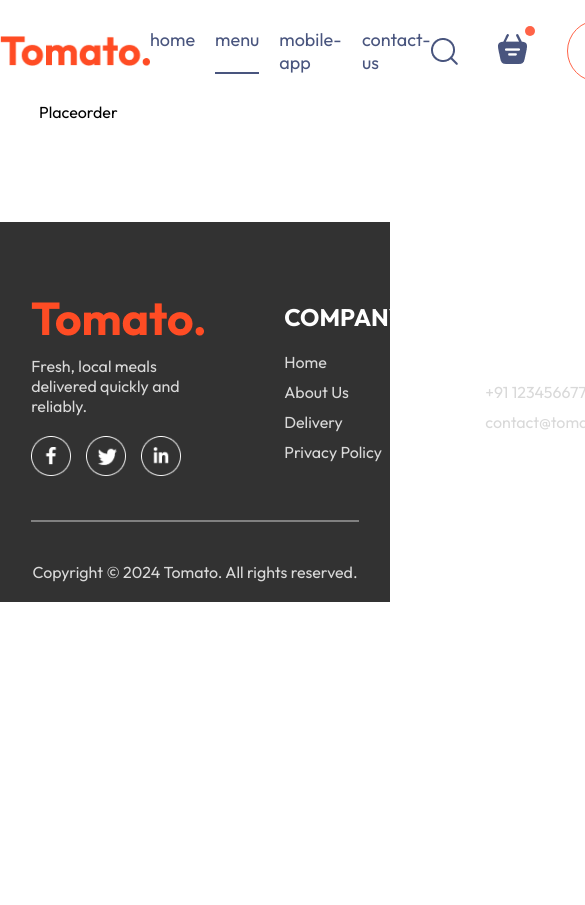
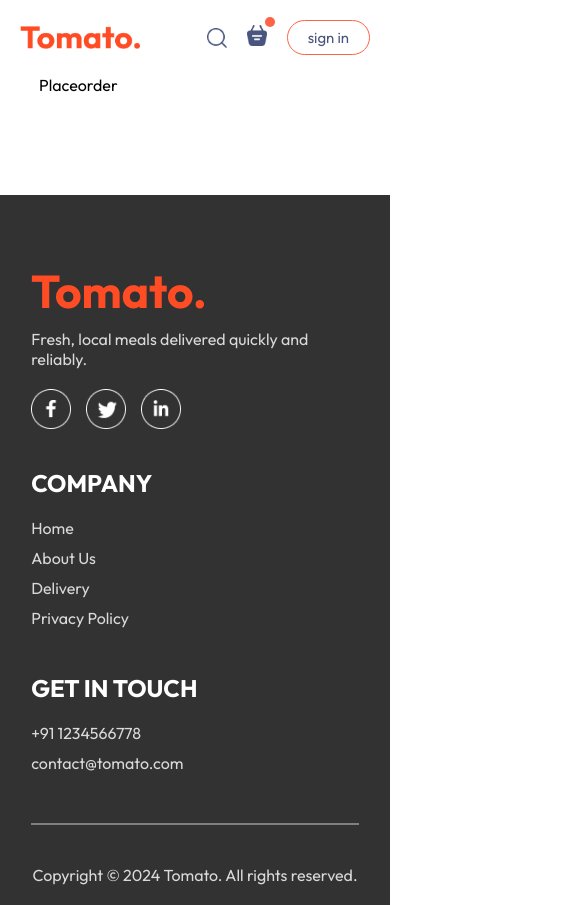
Before and after one commit to vivek55933/Foodapp, a React (Vite) app: page /placeorder in a window 390 px wide. Shown: the top 905 px of the page, 585 px wide, since content can reach past the window. Before the commit the page ends 844 px from the top, so only its background shows below. Built offline with nearby package versions, Linux system fonts and the light colour scheme.

Commit message:
Your descriptive commit message

```diff
--- /dev/null
+++ b/src/components/AppDownload/AppDownload.css
@@ -0,0 +1,24 @@
+.app-download{
+    margin: auto auto;
+    margin-top: 100px;
+    font-size: max(3vw,20px);
+    text-align: center;
+    font-weight: 500;
+}
+
+.app-download-platform{
+    display: flex;
+    justify-content: center;
+    gap: max(2vw,10px);
+    margin-top: 40px;
+}
+
+.app-download-platform img{
+    width: max(30vw, 120px);
+    max-width: 180px;
+    transition: 0.5s;
+    cursor: pointer;
+}
+.app-download-platform img:hover{
+    transform: scale(1.1);
+}
--- /dev/null
+++ b/src/components/AppDownload/AppDownload.jsx
@@ -0,0 +1,17 @@
+import React from 'react'
+import './AppDownload.css'
+import { assets } from '../../assets/assets'
+
+const AppDownload = () => {
+  return (
+    <div className='app-download' id='app-download'>
+        <p>For Better Experience Download Our App <br/> Tomato App</p>
+        <div className='app-download-platform'>
+            <img src={assets.play_store} alt="" />
+            <img src={assets.app_store} alt="" />
+        </div>
+    </div>
+  )
+}
+
+export default AppDownload
--- a/src/components/ExploreMenu/ExploreMenu.css
+++ b/src/components/ExploreMenu/ExploreMenu.css
@@ -51,3 +51,10 @@
     border: 4px solid tomato;
     padding: 2px;
 }
+
+@media (max-width:1050px) {
+    .explore-menu-text{
+        max-width: 100%;
+        font-size: 14px;
+    }
+}
--- a/src/components/Footer/Footer.css
+++ b/src/components/Footer/Footer.css
@@ -51,3 +51,14 @@
     filter: invert(39%) sepia(88%) saturate(1363%) hue-rotate(-12deg) brightness(96%) contrast(101%);
     opacity: 0.95;
 }
+
+@media (max-width:750px){
+    .footer-content{
+        display: flex;
+        flex-direction: column;
+        gap: 35px;
+    }
+    .footer-copyright{
+        text-align: center;
+    }
+}
--- a/src/components/Header/Header.css
+++ b/src/components/Header/Header.css
@@ -39,3 +39,23 @@
    font-size: max(1vw, 13px);
    border-radius: 50px;
 }
+
+@media (max-width:1050px) {
+    .header-content{
+        max-width: 45%;
+    }
+}
+@media (max-width:750px) {
+    .header-content{
+        max-width: 65%;
+    }
+    .header-content p{
+        display: none;
+    }
+    .header-content button{
+        padding: 2vw 4vw;
+    }
+    .header-content h2{
+        font-size: max(3vw,18px);
+    }
+}
--- a/src/components/Navbar/Navbar.css
+++ b/src/components/Navbar/Navbar.css
@@ -3,10 +3,12 @@
     display: flex;
     justify-content: space-between;
     align-items: center;
+      margin-left: 20px;
 }
 
-.navbar .logo{
+.navbar.logo{
   width: 150px;
+
 }
 
 .navbar-menu{
@@ -32,6 +34,7 @@
     border-radius: 50px;
     cursor: pointer;
     transition: 0.3s;
+    margin-right: 20px;
 }
 
 .navbar button:hover{
@@ -60,3 +63,49 @@
     top: -8px;
     right: -8px;
 }
+
+@media (max-width:1050px) {
+    .navbar .logo {
+        width: 140px;
+    }
+    .navbar-menu{
+        gap: 20px;
+        font-size: 17px;
+    }
+    .navbar-right{
+        gap: 30px;
+    }
+    .navbar-right img{
+        width: 22px;
+    }
+    .navbar-right button{
+        padding: 8px 25px;
+    }
+}
+
+
+@media (max-width:900px) {
+    .navbar .logo {
+        width: 120px;
+    }
+    .navbar-menu{
+        gap: 15px;
+        font-size: 16px;
+    }
+    .navbar-right{
+        gap: 20px;
+    }
+    .navbar-right img{
+        width: 20px;
+    }
+    .navbar-right button{
+        padding: 7px 20px;
+        font-size: 15px;
+    }
+}
+
+@media (max-width:750px) {
+    .navbar-menu{
+        display: none;
+    }
+}
--- a/src/components/Navbar/Navbar.jsx
+++ b/src/components/Navbar/Navbar.jsx
@@ -3,7 +3,7 @@
 import { assets } from '../../assets/assets'
 const Navbar = () => {
 
-  const [menu, setMenu] = useState("menu");
+  const [menu, setMenu] = useState("home");
   return (
     <div className='navbar'>
      <img src={assets.logo} alt='' className='logo'/>
--- a/src/pages/Home/Home.jsx
+++ b/src/pages/Home/Home.jsx
@@ -3,6 +3,7 @@
 import Header from '../../components/Header/Header'
 import ExploreMenu from '../../components/ExploreMenu/ExploreMenu'
 import FoodDisplay from '../../components/FoodDisplay/FoodDisplay'
+import AppDownload from '../../components/AppDownload/AppDownload'
 const Home = () => {
   const [category, setCategory] = useState("ALL");
   return (
@@ -11,6 +12,7 @@
       <Header/>
       <ExploreMenu category={category} setCategory={setCategory}/>
       <FoodDisplay category={category}/>
+      <AppDownload/>
     </div>
   )
 }
```
